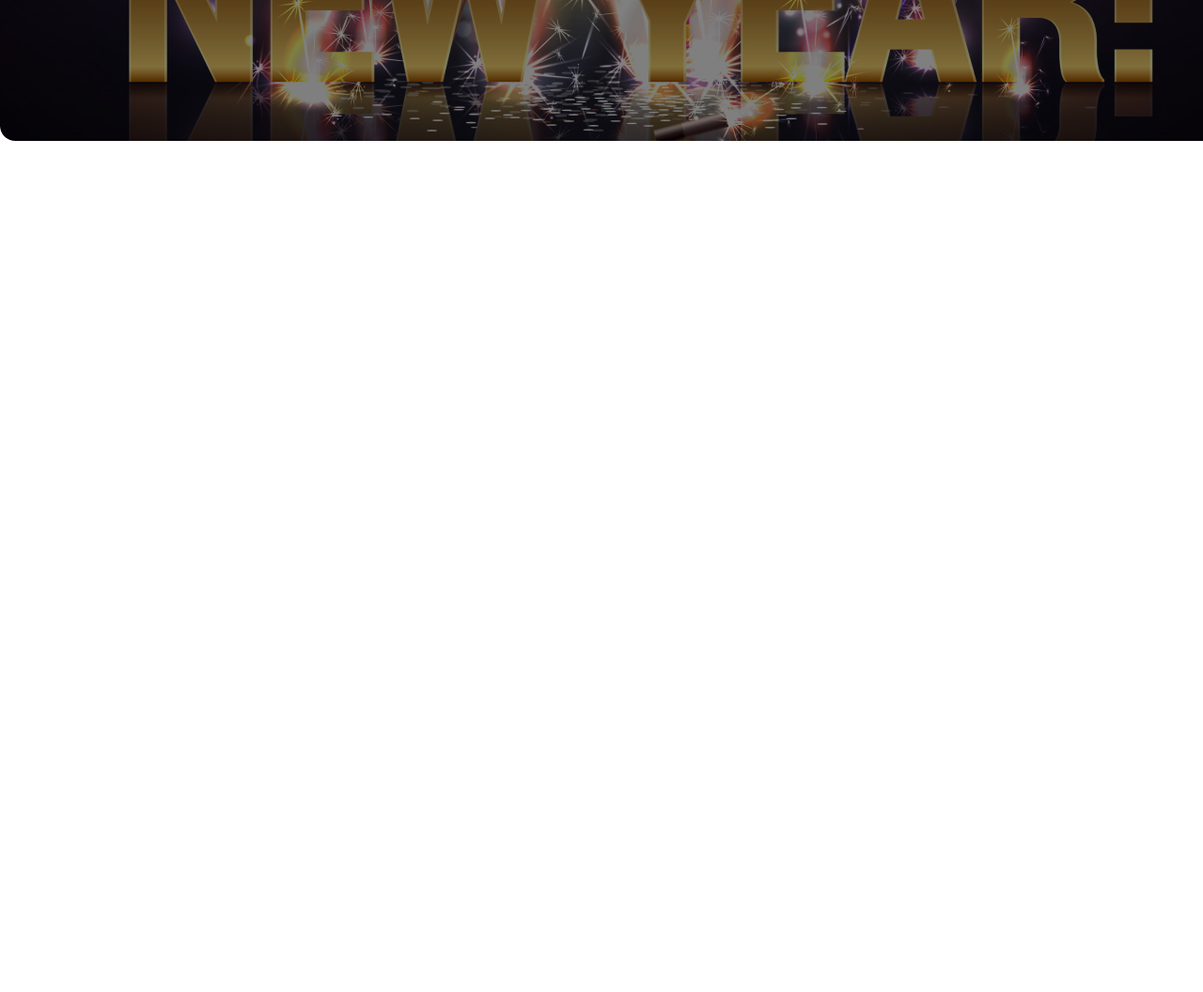
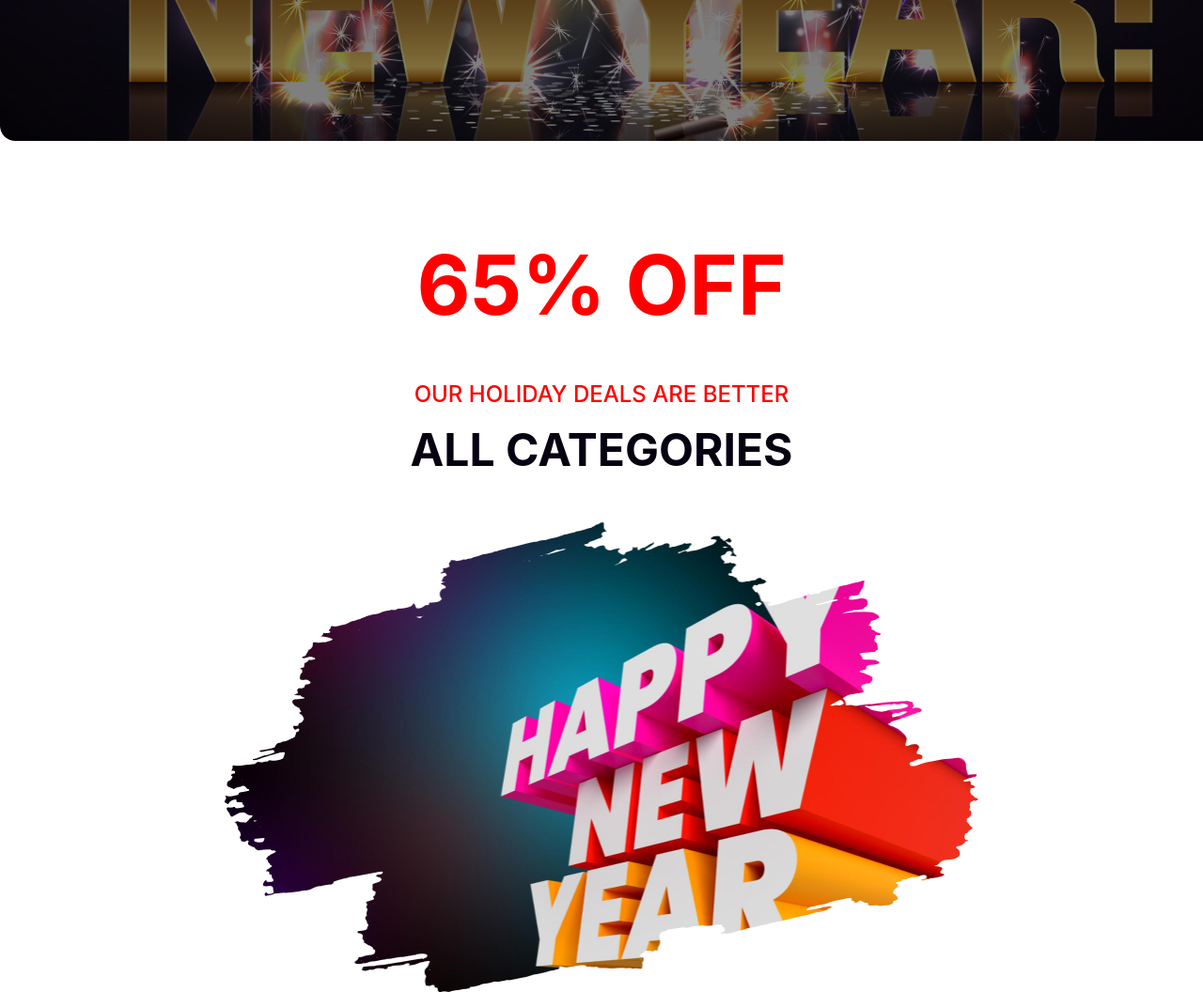
Before and after one commit to Hasnat005/new-year-offer-website, a plain HTML site: page index.html in a window 1280 px wide. Shown: the part 500-1556 px from the top of the page at 94% size. Before the commit the page ends 800 px from the top, so only its background shows below. Drawn offline with Linux system fonts and the light colour scheme.

Commit message:
65% section completed

```diff
--- a/index.html
+++ b/index.html
@@ -15,7 +15,16 @@
             </div>
         </section>
     </header>
-    <main></main>
+    <main>
+        <section class="section_of_65">
+            <div class="upper_part">
+                <h1>65% OFF</h1>
+                <p>OUR HOLIDAY DEALS ARE BETTER</p>
+                <h3>ALL CATEGORIES</h3>
+            </div>
+            <div class="lower_part"></div>
+        </section>
+    </main>
     <footer></footer>
 </body>
 </html>
--- a/styles/style.css
+++ b/styles/style.css
@@ -54,3 +54,81 @@
     width: 632px;
     height: 190px;
 }
+
+/* 65%-starts here */
+
+.section_of_65 {
+    width: 802.9px;
+    height: 806px;
+    margin: 0 auto;
+    margin-top: 100px;
+}
+
+.upper_part {
+    width: 802.9px;
+    height: 306px;
+    display: flex;
+    flex-direction: column;
+    align-items: center;
+}
+
+
+.upper_part > h1 {
+    /* 65% OFF */
+    width: 802.9px;
+    height: 107px;
+    left: 608px;
+    right: -608px;
+    top: 770px;
+    bottom: -770px;
+    color: rgb(255, 0, 0);
+    font-family: Inter;
+    font-size: 88px;
+    font-weight: 700;
+    line-height: 107px;
+    letter-spacing: 0%;
+    text-align: center;
+}
+
+.upper_part > p {
+   /* OUR HOLIDAY DEALS ARE BETTER */
+
+    width: 802.9px;
+    height: 29px;
+    left: 602px;
+    right: -589px;
+    top: 925px;
+    bottom: -851px;
+    color: rgb(255, 0, 0);
+    font-family: Inter;
+    font-size: 24px;
+    font-weight: 500;
+    line-height: 29px;
+    letter-spacing: 0%;
+    text-align: center;
+    margin-top: 48px;
+    margin-bottom: 16px;
+}
+
+.upper_part > h3 {
+    /* ALL CATEGORIES */
+    width: 802.9px;
+    height: 58px;
+    left: 595px;
+    right: -595px;
+    top: 970px;
+    bottom: -925px;
+    color: rgb(7, 2, 17);
+    font-family: Inter;
+    font-size: 48px;
+    font-weight: 700;
+    line-height: 58px;
+    letter-spacing: 0%;
+    text-align: center;
+}
+
+.lower_part {
+    width: 802.9px;
+    height: 500px;
+    background-image: url("../images/NewYearPhoto.png");
+}
```
Also changed, not shown: images/NewYearPhoto.png (renamed from images/New Year Photo.png).
